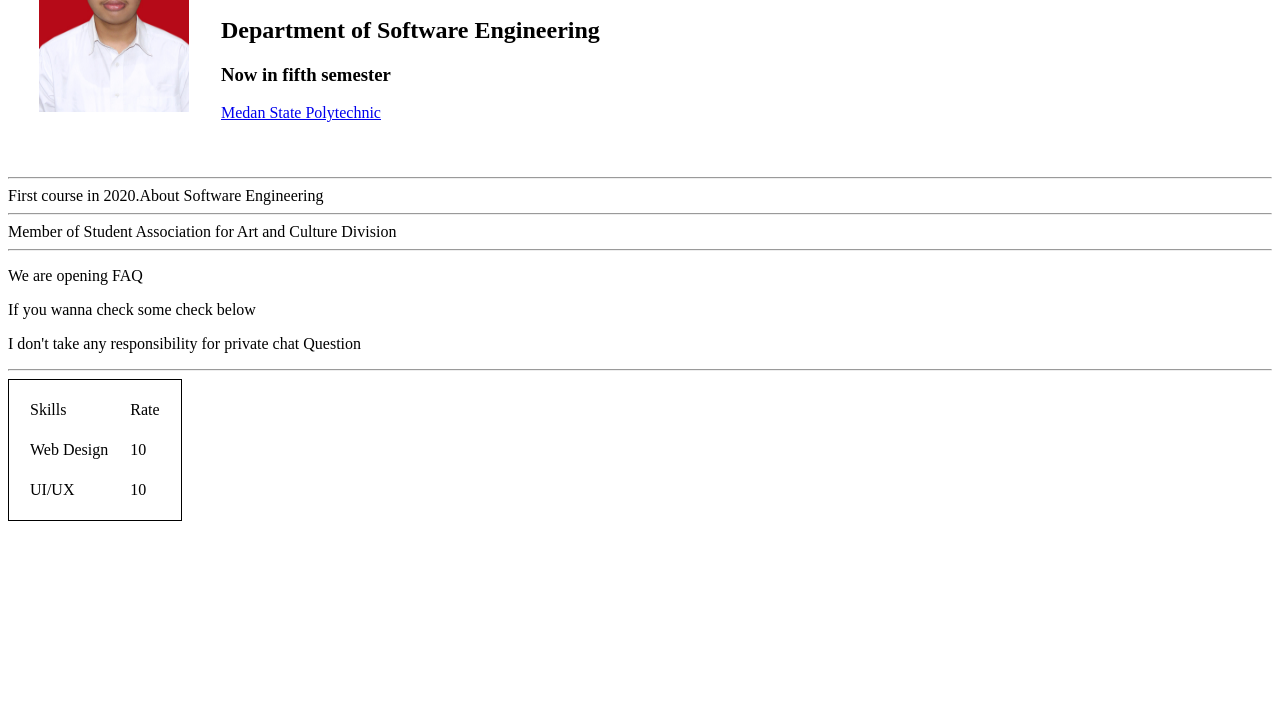
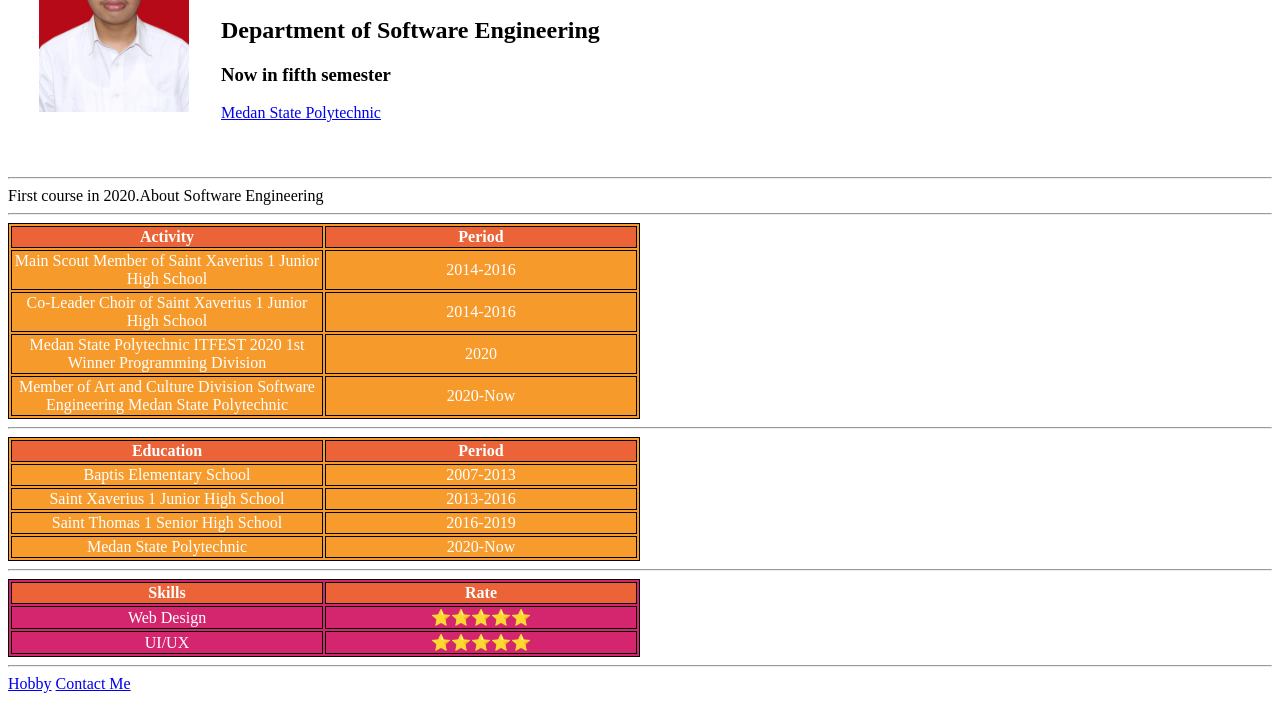
Before and after one commit to Sandy020402/CV, a plain HTML site: page index.html in a window 1280 px wide. Shown: the part 149-850 px from the top of the page. Before the commit the page ends 800 px from the top, so only its background shows below. Drawn offline with Linux system fonts and the light colour scheme.

Commit message:
update index 1

```diff
--- a/index.html
+++ b/index.html
@@ -4,14 +4,45 @@
         <title>Pertemuan2</title>
         <link rel="icon" href="favicon.ico">
             <style>
-                    #t1{
+                    th
+                    {
+                        background-color: #EB6336;
+                    color: white;
+                        border: 1px solid black;
+                    }
+
+                    table#t1,table#t1 td
+                    {
+                        border: none !important;
                         border-spacing: 30px;
                     }
-                    #t2
+                    table#t2,table#t2 tr td
                     {
-                        border-spacing: 20px;
                         border: 1px solid black;
+                        width: 50%;
+                        text-align: center;
+                        background-color: #F69A2C;
+                        color: white;
+
                     }
+                    table#t3,table#t3 tr td
+                    {
+                        border: 1px solid black;
+                        width: 50%;
+                        text-align: center;
+                        background-color: #F69B2C;
+                        color: white;
+
+                    }
+                    table#t4,table#t4 tr td
+                    {
+                        border: 1px solid black;
+                        width: 50%;
+                        text-align: center;
+                        background-color: #D4266E;
+                        color: white;
+                    }
+
             </style>
 
     </head>
@@ -48,35 +79,86 @@
             <td>First course in 2020.About Software Engineering</td>
         </hr>
         <hr>
-            <td>Member of Student Association for Art and Culture Division</td>
+        <table id="t2">
+            <thead>
+
+                    <th>Activity</th>
+                    <th>Period</th>
+
+        </thead>
+        <tbody>
+            <tr>
+                <td>Main Scout Member of Saint Xaverius 1 Junior High School</td>
+                <td>2014-2016</td>
+            </tr>
+            <tr>
+                <td>Co-Leader Choir of Saint Xaverius 1 Junior High School</td>
+                <td>2014-2016</td>
+            </tr>
+            <tr>
+                <td>Medan State Polytechnic ITFEST 2020 1st Winner Programming Division</td>
+                <td>2020</td>
+            </tr>
+            <tr>
+                <td>Member of Art and Culture Division Software Engineering Medan State Polytechnic</td>
+                <td>2020-Now</td>
+            </tr>
+        </tbody>
+        </table>
+        </hr>
+
+        <hr>
+        <table id="t3">
+            <thead>
+
+                    <th>Education</th>
+                    <th>Period</th>
+
+        </thead>
+        <tbody>
+            <tr>
+                <td>Baptis Elementary School</td>
+                <td>2007-2013</td>
+            </tr>
+            <tr>
+                <td>Saint Xaverius 1 Junior High School</td>
+                <td>2013-2016</td>
+            </tr>
+            <tr>
+                <td>Saint Thomas 1 Senior High School</td>
+                <td>2016-2019</td>
+            </tr>
+            <tr>
+                <td>Medan State Polytechnic</td>
+                <td>2020-Now</td>
+            </tr>
+        </tbody>
+        </table>
         </hr>
         <hr>
-            <td>
-                <p>We are opening FAQ</p>
-                <p>If you wanna check some check below</p>
-                <p>I don't take any responsibility for private chat Question</p>
-            </td>
-        </hr>
-        <hr>
-        <table id="t2">
+        <table id="t4">
             <thead>
-                    <tr>
-                        <td>Skills</td>
-                        <td>Rate</td>
-                    </tr>
+
+                        <th>Skills</th>
+                        <th>Rate</th>
+
             </thead>
             <tbody>
                 <tr>
                     <td>Web Design</td>
-                    <td>10</td>
+                    <td>⭐⭐⭐⭐⭐</td>
                 </tr>
                 <tr>
                     <td>UI/UX</td>
-                    <td>10</td>
+                    <td>⭐⭐⭐⭐⭐</td>
                 </tr>
             </tbody>
         </table>
     </hr>
+    <hr>
+    <a href="hobby.html">Hobby</a>
+    <a href="contactme.html">Contact Me</a>
+    </hr>
 
     </body>
 </html>
```
